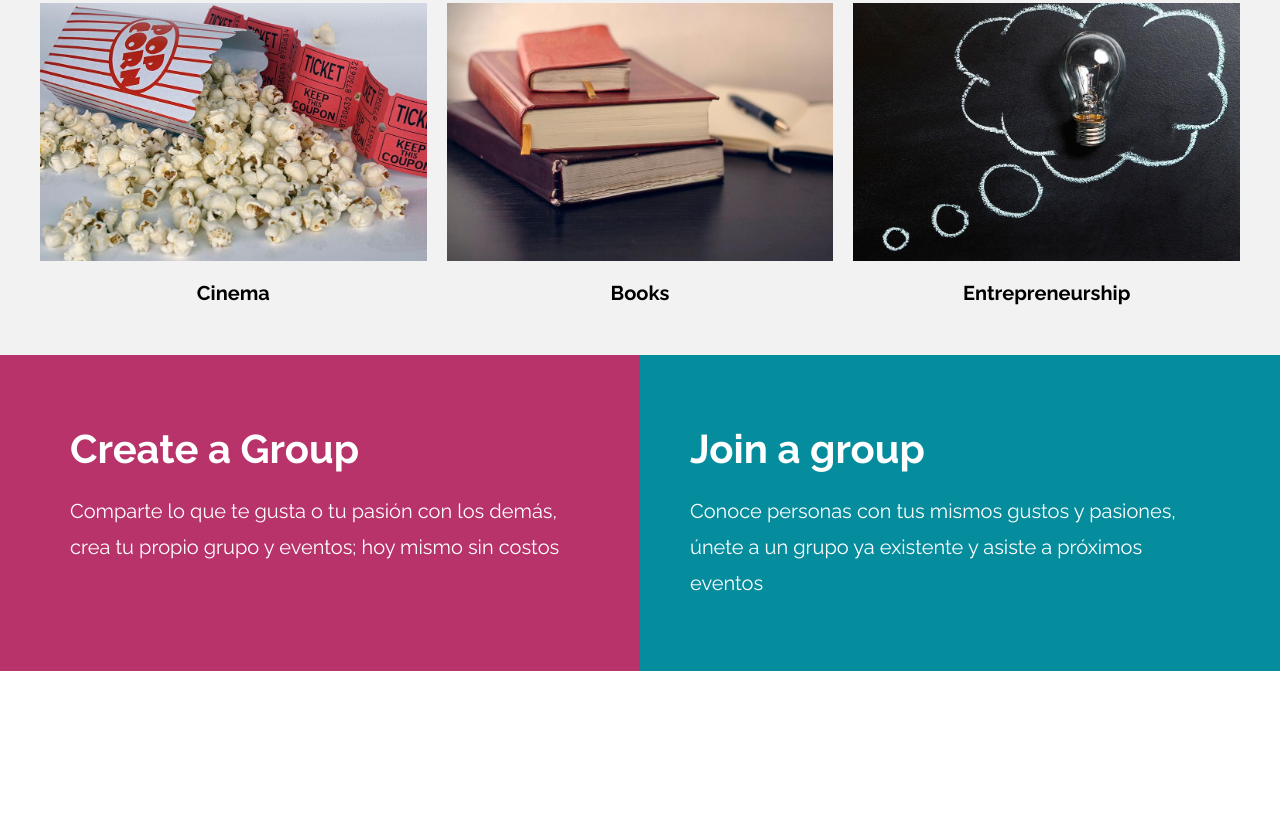
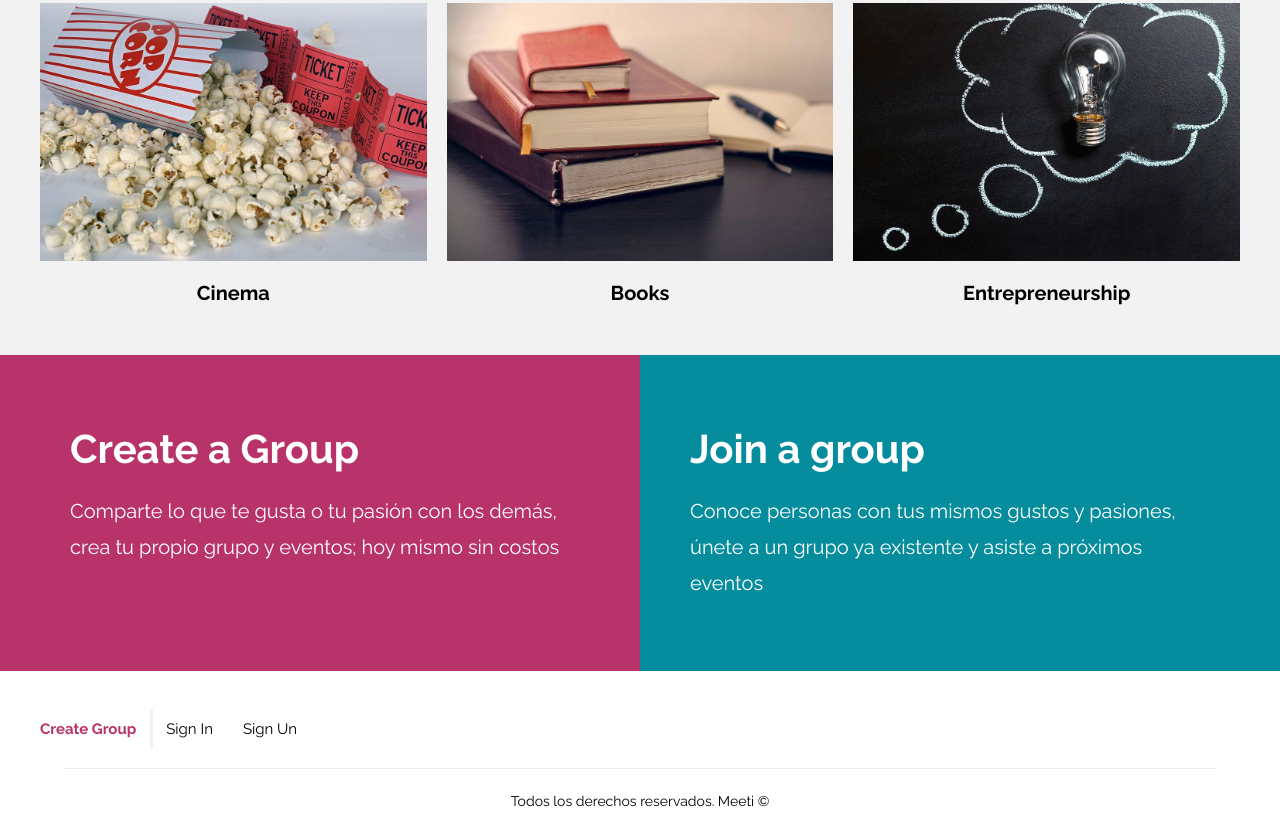
Before and after one commit to Tomachelo/Meeti-SASS-BEM, a website: page index.html in a window 1280 px wide. Shown: the part 2714-3548 px from the top of the page. Before the commit the page ends 3385 px from the top, so only its background shows below. Drawn offline with Linux system fonts and the light colour scheme.

Commit message:
section_footer

```diff
--- a/index.html
+++ b/index.html
@@ -219,5 +219,18 @@
             </div>
         </div>
     </section>
+
+    <footer class="footer">
+        <div class="footer__flex container">
+            <nav class="navigation">
+                <div class="navigation__flex">
+                    <a class="navigation__link navigation__link--color" href="#">Create Group</a>
+                    <a class="navigation__link" href="#">Sign In</a>
+                    <a class="navigation__link" href="#">Sign Un</a>
+                </div>
+            </nav>
+        </div>
+        <p class="footer__copyright">Todos los derechos reservados. Meeti &copy</p>
+    </footer>
 </body>
 </html>
--- /dev/null
+++ b/src/scss/UI/footer/_footer.scss
@@ -0,0 +1,16 @@
+@use 'base/variables' as v;
+@use 'base/mixins' as m;
+
+.footer{
+    margin: 5rem 0 0 0;
+
+    &__copyright{
+        max-width: 90%;
+        border-top: 1px solid lighten(v.$grey, 65%);
+        font-size: 1.4rem;
+        text-align: center;
+        margin: 3rem auto 2rem auto;
+        padding-top: 2rem;
+    }
+
+}
--- /dev/null
+++ b/src/scss/UI/footer/_index.scss
@@ -0,0 +1 @@
+@forward 'footer';
--- a/src/scss/app.scss
+++ b/src/scss/app.scss
@@ -1,3 +1,4 @@
 @use 'base';
 @use 'UI/header';
 @use 'UI/main';
+@use 'UI/footer';
```
Also changed, not shown: build/css/app.css, 1 other file.
